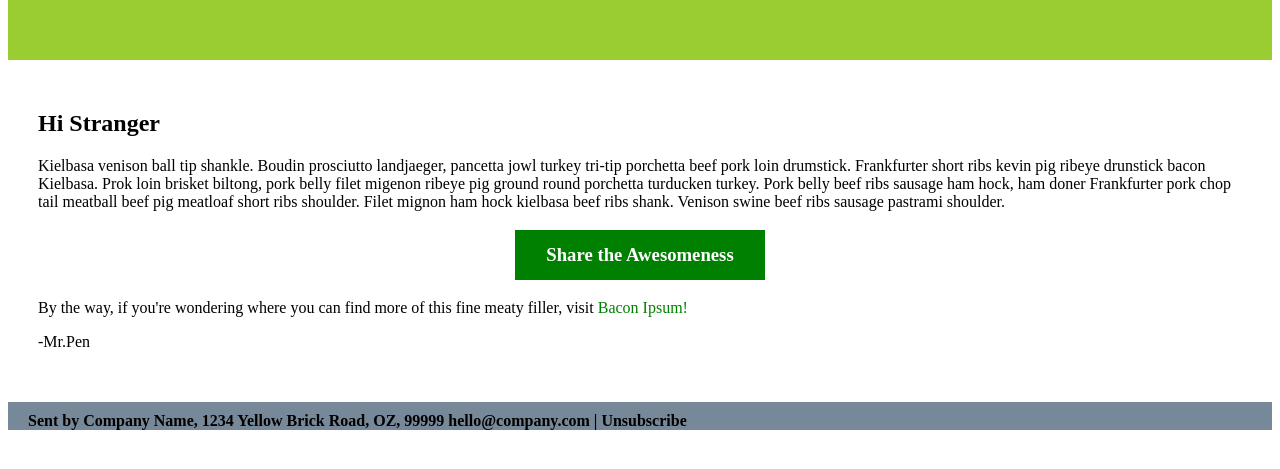
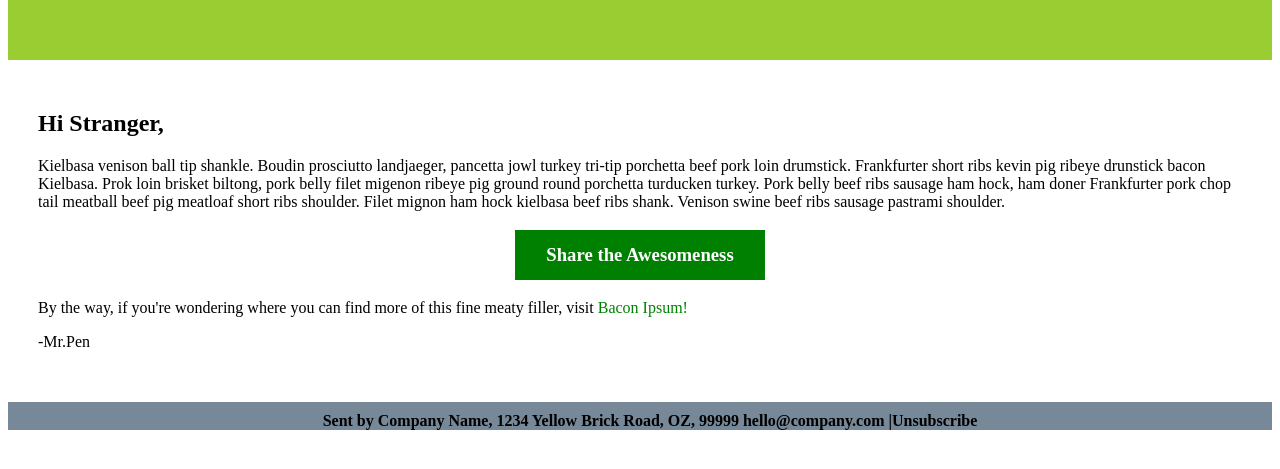
Before and after one commit to Jackty23/WebProgramming_2020, a plain HTML site: page Week 2/Task1.html in a window 1280 px wide. Shown: the part 161-630 px from the top of the page. Drawn offline with Linux system fonts and the light colour scheme.

```diff
--- a/Week 2/Task1.html
+++ b/Week 2/Task1.html
@@ -15,7 +15,7 @@
         <h1>Something Big...</h1>
     </div>
     <div class="body">
-        <h2>Hi Stranger</h2>
+        <h2>Hi Stranger,</h2>
         <P>Kielbasa venison ball tip shankle. Boudin prosciutto landjaeger,
             pancetta jowl turkey tri-tip porchetta beef pork loin drumstick.
             Frankfurter short ribs kevin pig ribeye drunstick bacon Kielbasa. Prok
@@ -30,8 +30,10 @@
             meaty filler, visit <font color="green">Bacon Ipsum!</font>
         </p>-Mr.Pen
     </div>
-<div><h4> Sent by Company Name, 1234 Yellow Brick Road, OZ, 99999
-    hello@company.com | Unsubscribe</h4></div>
+<div><h4><center>Sent by Company Name, 1234 Yellow Brick Road, OZ, 99999
+    hello@company.com
+
+    |Unsubscribe</center> </h4></div>
 
 
 </body>
```
